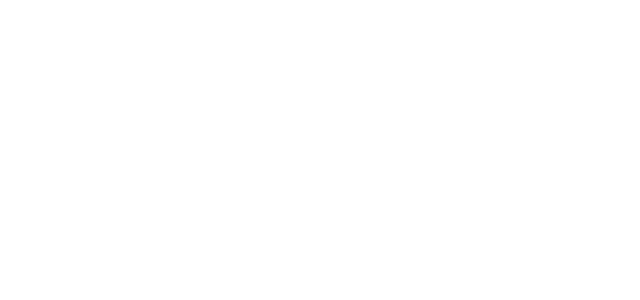
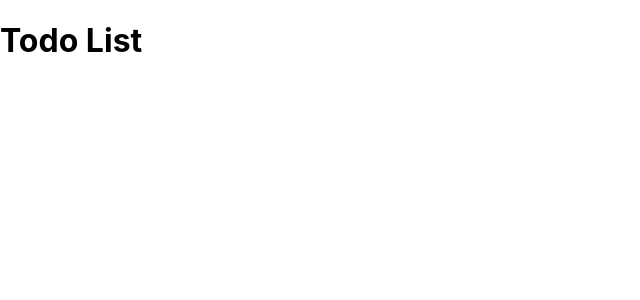
Before and after one commit to vrborjasm/todoList, a React (Create React App) app: page / in a window 1280 px wide. Shown: the top 300 px of the page, without its empty margins (0-640 px from the left). Built offline with nearby package versions, Linux system fonts and the light colour scheme.

Commit message:
feat: include Todo Component

```diff
--- a/src/App.js
+++ b/src/App.js
@@ -1,13 +1,15 @@
 import React, { Component } from 'react';
+
+import Header from './components/Header'
 
 class App extends Component {
   state={
-
+    todolist: []
   }
   render() {
     return (
       <div>
-
+        <Header title="Todo List"/>
       </div>
     );
   }
--- /dev/null
+++ b/src/components/Header.js
@@ -0,0 +1,11 @@
+import React from 'react';
+
+const Header = ({title}) => {
+    return (
+        <div>
+            <h1>{title}</h1>
+        </div>
+    );
+};
+
+export default Header;
```
